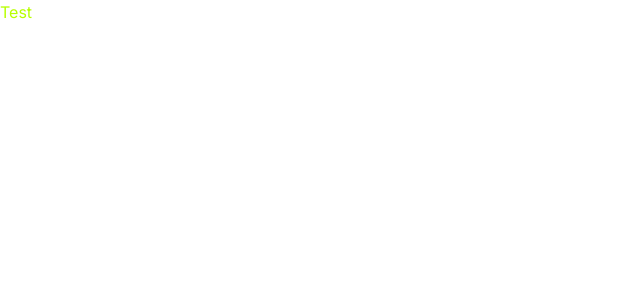
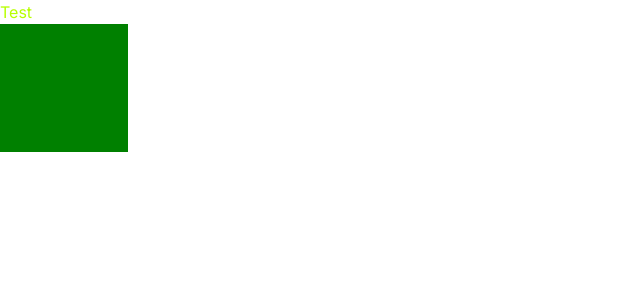
Before and after one commit to cohsh/palettes, a Next.js app: page / in a window 1280 px wide. Shown: the top 300 px of the page, without its empty margins (0-640 px from the left). Built offline with nearby package versions, Linux system fonts and the light colour scheme.

Commit message:
:zap: added square-div in page.tsx

```diff
--- a/app/globals.css
+++ b/app/globals.css
@@ -5,3 +5,10 @@
 body {
   color: rgb(183, 255, 0);
 }
+
+.square{
+  position: relative;
+  width: 10%;
+  padding-top: 10%;
+  background: green;
+}
--- a/app/page.tsx
+++ b/app/page.tsx
@@ -2,6 +2,7 @@ export default function Home() {
   return (
     <main>
       <h1>Test</h1>
+      <div class="square"></div>
     </main>
   );
 }
```
